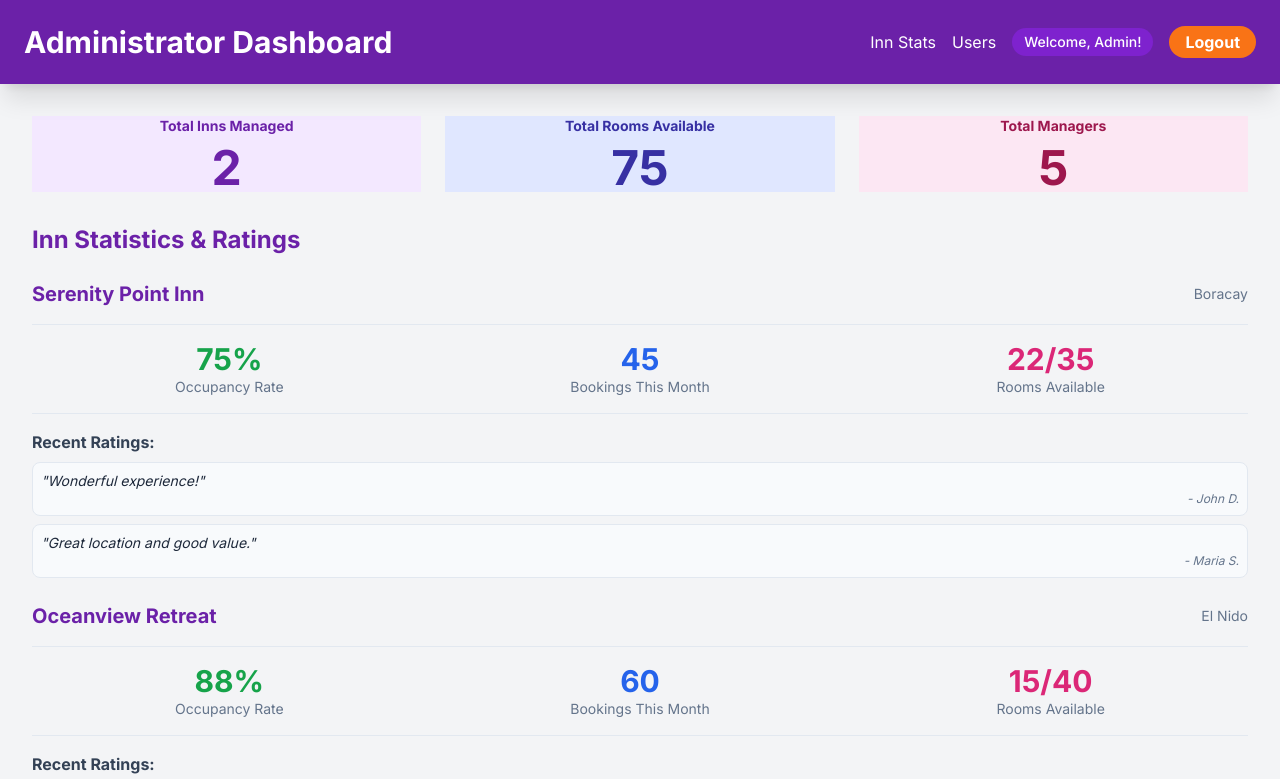
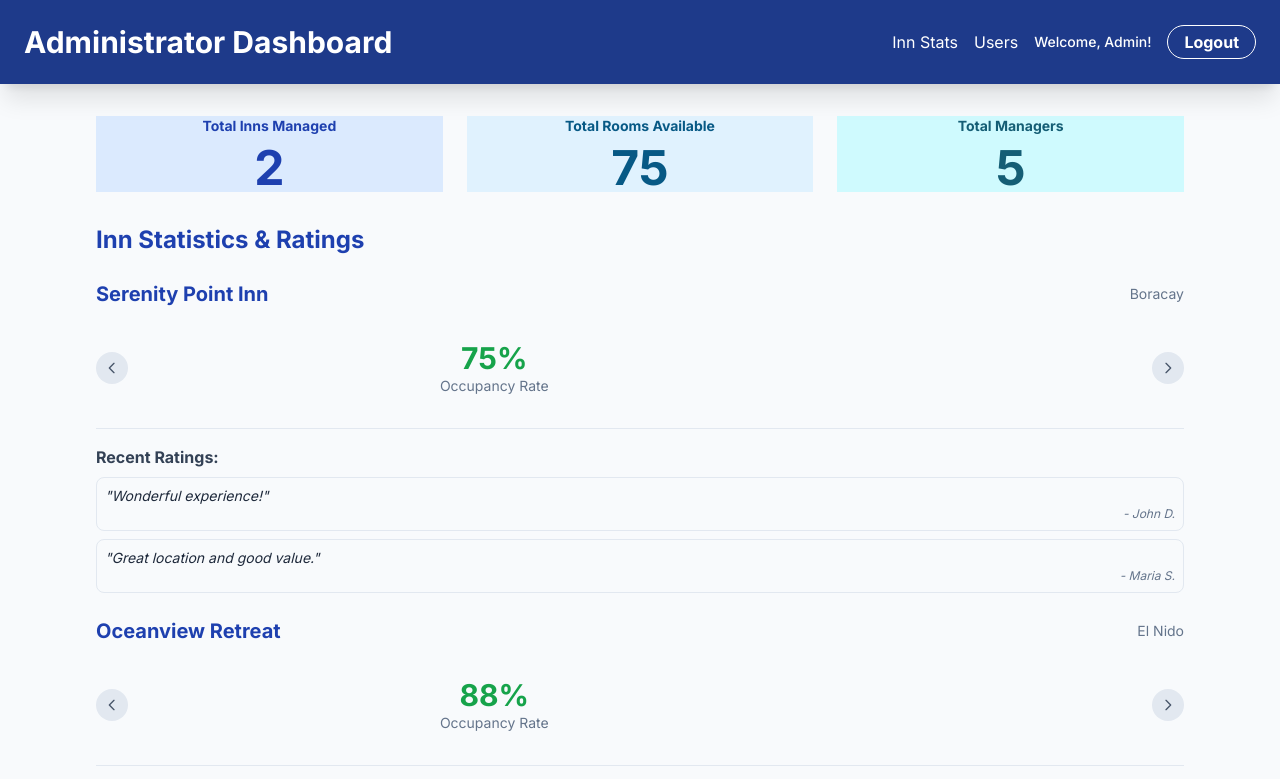
Before and after one commit to Hacksie-cyber/resort_and_inn_booking, a plain HTML site: page dashboard.html in a window 1280 px wide. Shown: the top 779 px of the page. Drawn offline with nearby package versions, Linux system fonts and the light colour scheme.

Commit message:
Update dashboard.html

```diff
--- a/dashboard.html
+++ b/dashboard.html
@@ -41,37 +41,37 @@
     </style>
 </head>
 
-<body class="bg-gray-100 text-slate-800">
+<body class="bg-slate-50 text-slate-800">
 
     <!-- Header & Navigation -->
-    <header class="bg-purple-800 text-white p-6 shadow-xl sticky top-0 z-50">
-        <div class="container mx-auto flex justify-between items-center">
-            <h1 class="text-3xl font-bold">Administrator Dashboard</h1>
-            <nav class="space-x-4 flex items-center">
+    <header class="bg-blue-900 text-white p-6 shadow-xl sticky top-0 z-50">
+        <div class="container mx-auto flex flex-col md:flex-row justify-between items-center">
+            <h1 class="text-2xl md:text-3xl font-bold mb-2 md:mb-0">Administrator Dashboard</h1>
+            <nav class="flex flex-wrap justify-center md:space-x-4 md:flex-row space-x-2 md:space-x-0 items-center">
                 <a href="#inn-stats" class="nav-link">Inn Stats</a>
                 <a href="#user-management" class="nav-link">Users</a>
-                <div class="flex items-center space-x-2 bg-purple-700 py-1 px-3 rounded-full ml-4">
+                <div class="flex items-center space-x-2 ml-4 mt-2 md:mt-0">
                     <span class="text-sm font-medium">Welcome, Admin!</span>
                 </div>
-                <button id="logout-btn" class="bg-orange-500 text-white font-bold py-1 px-4 rounded-full hover:bg-orange-600 transition-colors">Logout</button>
+                <button id="logout-btn" class="border border-white text-white font-bold py-1 px-4 rounded-full hover:bg-white hover:text-blue-900 transition-colors ml-4 mt-2 md:mt-0">Logout</button>
             </nav>
         </div>
     </header>
 
     <!-- Main Content Container -->
-    <main class="container mx-auto p-4 md:p-8 space-y-8">
+    <main class="container mx-auto p-4 md:p-8 space-y-8 max-w-6xl">
 
         <!-- Overall Summary -->
         <section class="grid grid-cols-1 md:grid-cols-3 gap-6">
-            <div class="card bg-purple-100 text-purple-800 border-purple-300 text-center">
+            <div class="card bg-blue-100 text-blue-800 border-blue-300 text-center">
                 <p class="text-sm font-semibold mb-2">Total Inns Managed</p>
                 <div id="total-inns" class="text-5xl font-extrabold"></div>
             </div>
-            <div class="card bg-indigo-100 text-indigo-800 border-indigo-300 text-center">
+            <div class="card bg-sky-100 text-sky-800 border-sky-300 text-center">
                 <p class="text-sm font-semibold mb-2">Total Rooms Available</p>
                 <div id="total-rooms" class="text-5xl font-extrabold"></div>
             </div>
-            <div class="card bg-pink-100 text-pink-800 border-pink-300 text-center">
+            <div class="card bg-cyan-100 text-cyan-800 border-cyan-300 text-center">
                 <p class="text-sm font-semibold mb-2">Total Managers</p>
                 <div id="total-managers" class="text-5xl font-extrabold"></div>
             </div>
@@ -79,15 +79,15 @@
 
         <!-- Inn Statistics Section -->
         <section id="inn-stats" class="card mt-8">
-            <h2 class="text-2xl font-bold text-purple-800 mb-6">Inn Statistics & Ratings</h2>
+            <h2 class="text-2xl font-bold text-blue-800 mb-6">Inn Statistics & Ratings</h2>
             <div id="inn-list" class="space-y-6">
-                <!-- Inn cards will be populated by JS -->
+                <!-- Inn cards with sliders will be populated by JS -->
             </div>
         </section>
 
         <!-- User & Role Management Section -->
         <section id="user-management" class="card">
-            <h2 class="text-2xl font-bold text-purple-800 mb-6">User & Role Management</h2>
+            <h2 class="text-2xl font-bold text-blue-800 mb-6">User & Role Management</h2>
             <div class="overflow-x-auto rounded-lg shadow-inner">
                 <table class="w-full text-left table-auto">
                     <thead>
@@ -113,7 +113,7 @@
             <h3 id="modal-title" class="text-xl font-bold mb-2 text-slate-800"></h3>
             <p id="modal-message" class="text-slate-700 mb-6"></p>
             <button id="modal-close-btn"
-                class="w-full py-2 bg-purple-600 text-white rounded-lg hover:bg-purple-700 transition-colors">
+                class="w-full py-2 bg-blue-600 text-white rounded-lg hover:bg-blue-700 transition-colors">
                 OK
             </button>
         </div>
@@ -148,7 +148,8 @@
                 monthlyBookings: 45,
                 occupancyRate: '75%',
                 roomsAvailable: 22,
-                totalRooms: 35
+                totalRooms: 35,
+                trends: 'Trending Up'
             },
             ratings: [{
                 user: 'John D.',
@@ -170,7 +171,8 @@
                 monthlyBookings: 60,
                 occupancyRate: '88%',
                 roomsAvailable: 15,
-                totalRooms: 40
+                totalRooms: 40,
+                trends: 'Trending Down'
             },
             ratings: [{
                 user: 'Emily W.',
@@ -227,6 +229,31 @@
             document.getElementById('total-managers').innerText = totalManagers;
         }
 
+        const slideTimers = {};
+        const currentSlides = {};
+
+        function changeSlide(innId, direction) {
+            const slidesContainer = document.getElementById(`slides-${innId}`);
+            if (!slidesContainer) return;
+
+            const totalSlides = 5;
+            let currentSlide = currentSlides[innId] || 0;
+            currentSlide = (currentSlide + direction + totalSlides) % totalSlides;
+
+            const newTransform = `translateX(-${currentSlide * 100}%)`;
+            slidesContainer.style.transform = newTransform;
+            currentSlides[innId] = currentSlide;
+        }
+
+        function startSlider(innId) {
+            if (slideTimers[innId]) {
+                clearInterval(slideTimers[innId]);
+            }
+            slideTimers[innId] = setInterval(() => {
+                changeSlide(innId, 1);
+            }, 5000);
+        }
+
         function renderInnList() {
             const container = document.getElementById('inn-list');
             container.innerHTML = '';
@@ -234,25 +261,64 @@
             inns.forEach(inn => {
                 const card = document.createElement('div');
                 card.className = 'card';
+
+                card.addEventListener('mouseenter', () => clearInterval(slideTimers[inn.id]));
+                card.addEventListener('mouseleave', () => startSlider(inn.id));
+
+                const stats = [{
+                    title: 'Occupancy Rate',
+                    value: inn.stats.occupancyRate,
+                    color: 'text-green-600'
+                }, {
+                    title: 'Bookings This Month',
+                    value: inn.stats.monthlyBookings,
+                    color: 'text-blue-600'
+                }, {
+                    title: 'Rooms Available',
+                    value: `${inn.stats.roomsAvailable}/${inn.stats.totalRooms}`,
+                    color: 'text-cyan-600'
+                }, {
+                    title: 'Total Revenue',
+                    value: inn.stats.totalRevenue,
+                    color: 'text-purple-600'
+                }, {
+                    title: 'Trend',
+                    value: inn.stats.trends,
+                    color: inn.stats.trends === 'Trending Up' ? 'text-emerald-600' : 'text-rose-600'
+                }];
+
+                const sliderHtml = `
+                    <div class="relative w-full overflow-hidden">
+                        <div id="slides-${inn.id}" class="flex transition-transform duration-500 ease-in-out" style="transform: translateX(0%);">
+                            ${stats.map(stat => `
+                                <div class="w-full flex-shrink-0 text-center p-4">
+                                    <p class="text-3xl font-bold ${stat.color}">${stat.value}</p>
+                                    <p class="text-sm text-slate-500">${stat.title}</p>
+                                </div>
+                            `).join('')}
+                        </div>
+                        <!-- Slider Controls -->
+                        <button onclick="changeSlide('${inn.id}', -1)"
+                            class="absolute top-1/2 left-0 -translate-y-1/2 p-2 rounded-full bg-slate-200 hover:bg-slate-300 transition-colors">
+                            <svg xmlns="http://www.w3.org/2000/svg" class="h-4 w-4 text-slate-600" fill="none" viewBox="0 0 24 24" stroke="currentColor">
+                                <path stroke-linecap="round" stroke-linejoin="round" stroke-width="2" d="M15 19l-7-7 7-7" />
+                            </svg>
+                        </button>
+                        <button onclick="changeSlide('${inn.id}', 1)"
+                            class="absolute top-1/2 right-0 -translate-y-1/2 p-2 rounded-full bg-slate-200 hover:bg-slate-300 transition-colors">
+                            <svg xmlns="http://www.w3.org/2000/svg" class="h-4 w-4 text-slate-600" fill="none" viewBox="0 0 24 24" stroke="currentColor">
+                                <path stroke-linecap="round" stroke-linejoin="round" stroke-width="2" d="M9 5l7 7-7 7" />
+                            </svg>
+                        </button>
+                    </div>
+                `;
+
                 card.innerHTML = `
                     <div class="flex justify-between items-center mb-4">
-                        <h3 class="text-xl font-bold text-purple-800">${inn.name}</h3>
+                        <h3 class="text-xl font-bold text-blue-800">${inn.name}</h3>
                         <span class="text-sm text-slate-500">${inn.location}</span>
                     </div>
-                    <div class="grid grid-cols-1 md:grid-cols-3 gap-4 text-center border-t border-slate-200 pt-4">
-                        <div>
-                            <p class="text-3xl font-bold text-green-600">${inn.stats.occupancyRate}</p>
-                            <p class="text-sm text-slate-500">Occupancy Rate</p>
-                        </div>
-                        <div>
-                            <p class="text-3xl font-bold text-blue-600">${inn.stats.monthlyBookings}</p>
-                            <p class="text-sm text-slate-500">Bookings This Month</p>
-                        </div>
-                        <div>
-                            <p class="text-3xl font-bold text-pink-600">${inn.stats.roomsAvailable}/${inn.stats.totalRooms}</p>
-                            <p class="text-sm text-slate-500">Rooms Available</p>
-                        </div>
-                    </div>
+                    ${sliderHtml}
                     <div class="mt-4 pt-4 border-t border-slate-200">
                         <h4 class="font-semibold text-slate-700 mb-2">Recent Ratings:</h4>
                         <div class="space-y-2">
@@ -266,6 +332,7 @@
                     </div>
                 `;
                 container.appendChild(card);
+                startSlider(inn.id);
             });
         }
 
```
